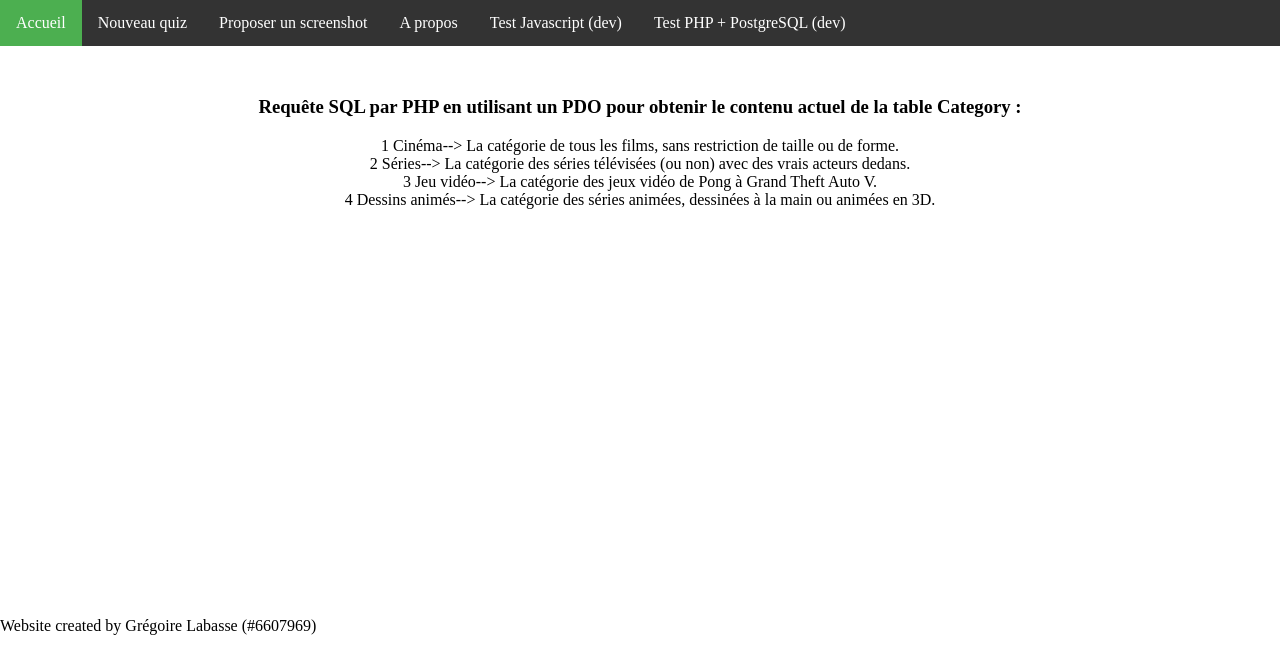
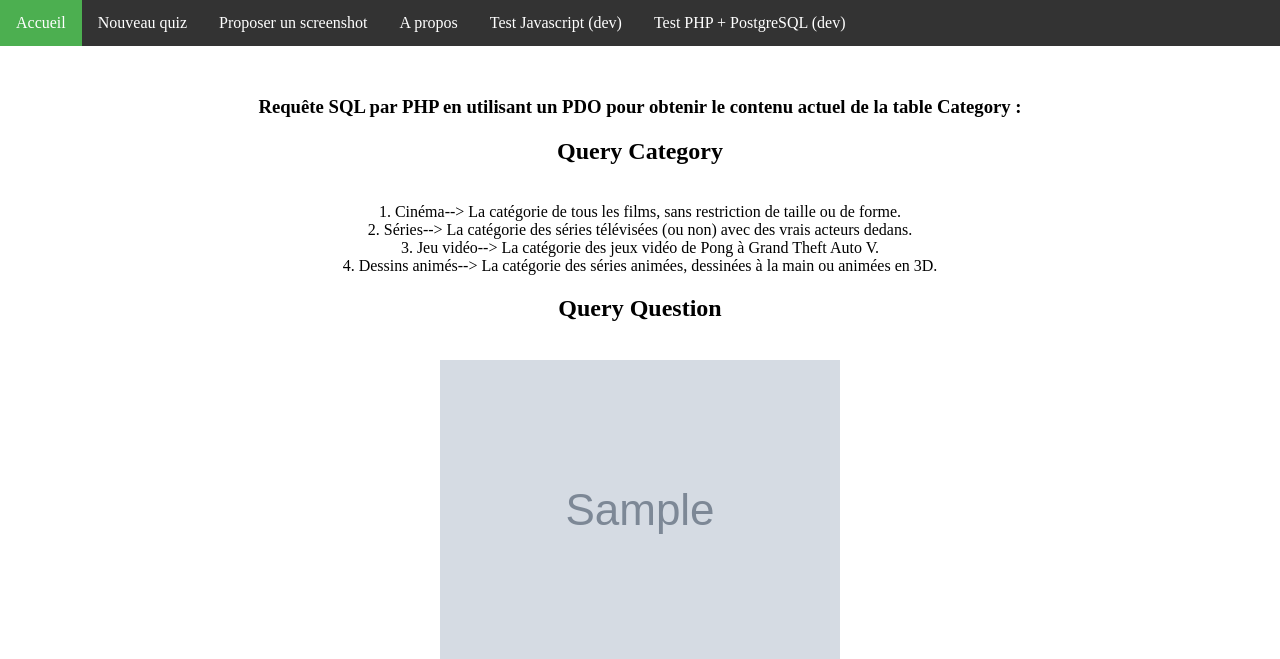
Before and after one commit to SentorBis/screentest, a PHP site: page /query.php in a window 1280 px wide. Shown: the part 139-798 px from the top of the page. Before the commit the page ends 774 px from the top, so only its background shows below. Run offline with PHP 8.4, Linux system fonts and the light colour scheme; data comes from the database, SQL or seed files in the repository; tables that the repository leaves empty hold one stand-in row (values such as "Sample post"); grey boxes marked "Sample" are stand-in pictures; some libraries are stand-ins or nearby versions.

Commit message:
Added a query to check if submit.php handled properly the DB insertion query and uploaded the image as expected. Spoiler: it did.

```diff
--- a/query.php
+++ b/query.php
@@ -55,11 +55,22 @@
 			echo "The application failed to connect to the database.<br/>";
 			die();
 		}
+
+		echo "<h2>Query Category</h3><br>";
 		$sql = 'SELECT cat_id, cat_name, description FROM screentest.Category';
 		foreach ($connec->query($sql) as $row) {
-			print $row['cat_id'] . " ";
+			print $row['cat_id'] . ". ";
 			print $row['cat_name'] . "--> ";
 			print $row['description'] . "<br>";
+		}
+
+		echo "<h2>Query Question</h3><br>";
+		$sql = 'SELECT screen_id, image, answer0, cat_name FROM screentest.Question INNER JOIN screentest.Category ON screentest.Question.cat_id=screentest.Category.cat_id';
+		foreach ($connec->query($sql) as $row) {
+			print "<img src=\"" . $row['image'] . "\" width=\"400\"></img><br>";
+			print $row['screen_id'] . ". ";
+			print $row['answer0'] . ", ";
+			print $row['cat_name'] . ".<br>";
 		}
 	  ?></p>
 	</center>
```
